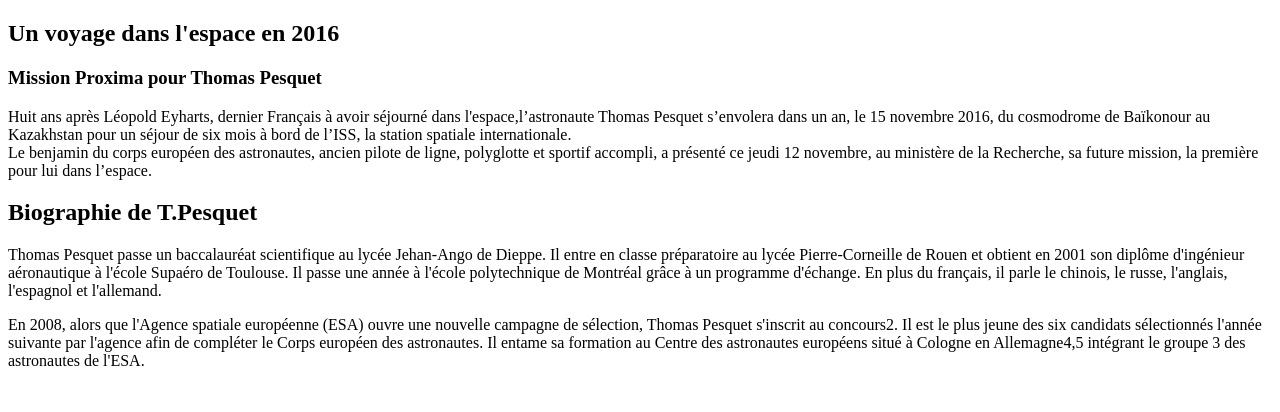
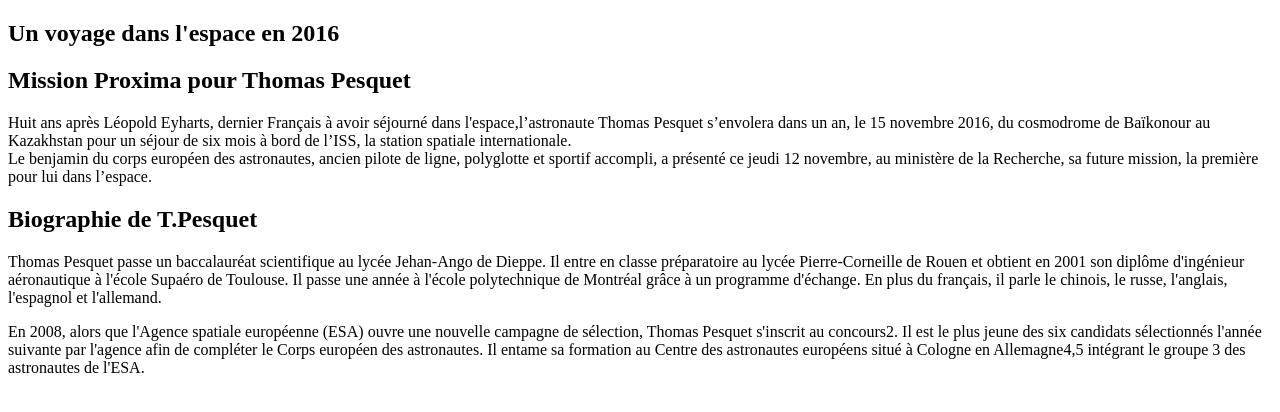
Before and after one commit to marihy/Proxima-Mission, a plain HTML site: page index.html in a window 1280 px wide. Drawn offline with Linux system fonts and the light colour scheme.

Commit message:
Update index.html

```diff
--- a/index.html
+++ b/index.html
@@ -11,7 +11,7 @@
 	    <h1> Un voyage dans l'espace en 2016 </h1>
 
 		     <article>
-				<h1> Mission Proxima pour Thomas Pesquet</h1>
+				<h2> Mission Proxima pour Thomas Pesquet</h2>
 
 				<p>
 				Huit ans après Léopold Eyharts, dernier Français à avoir séjourné dans l'espace,l’astronaute
```
